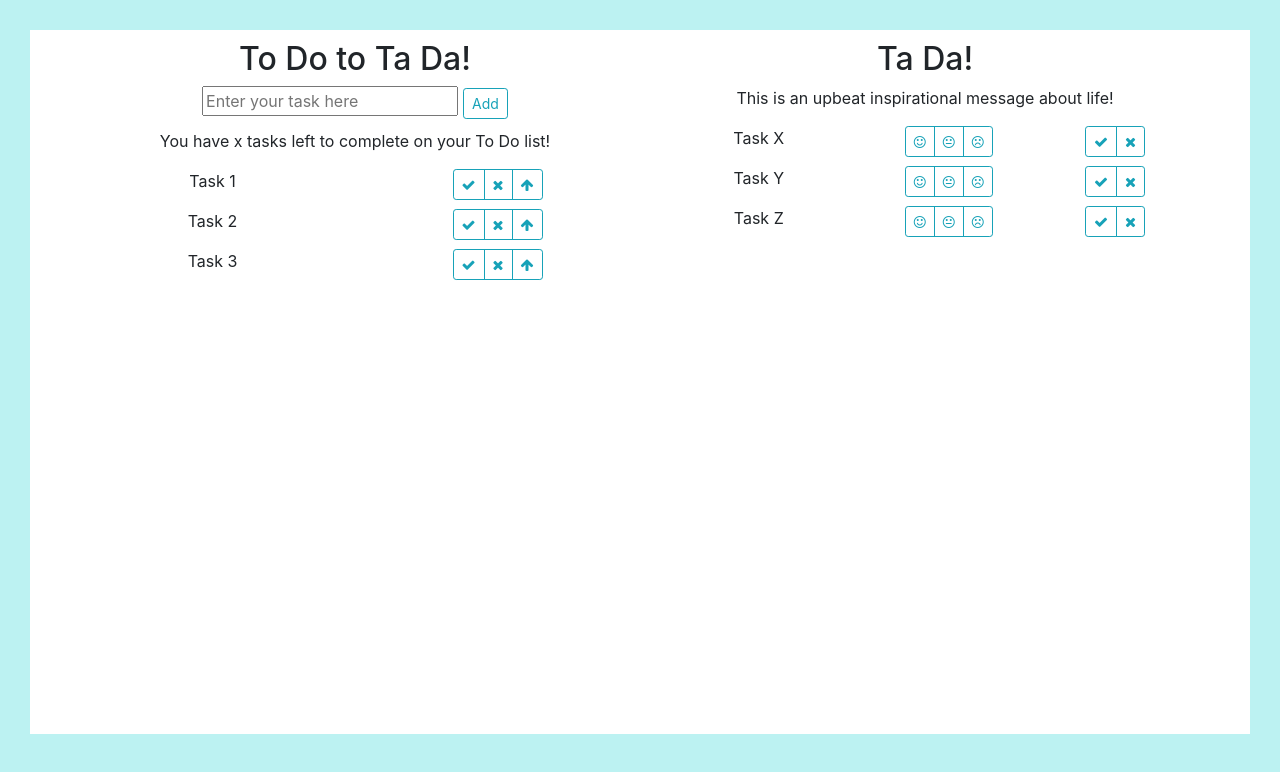
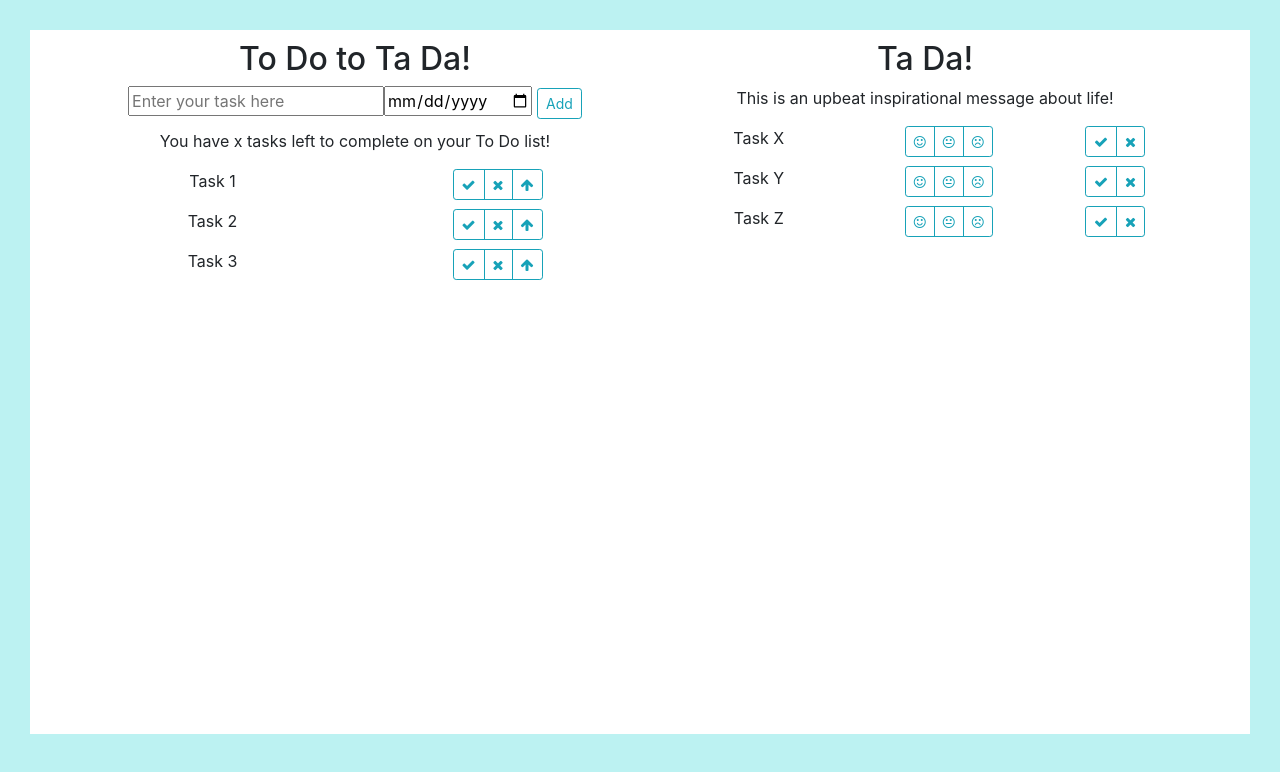
Before and after one commit to nicholajaneriley/React-To-Do-Ta-Da, a React (Create React App) app: page / in a window 1280 px wide. Shown: the top 772 px of the page. Built offline with nearby package versions, Linux system fonts and the light colour scheme.

Commit message:
Added date entry in EnterToDoTask

```diff
--- a/src/EnterToDoTask.js
+++ b/src/EnterToDoTask.js
@@ -7,6 +7,7 @@ class EnterToDoTask extends React.Component {
             <fieldset>
                 <div>
                     <input type="text" placeholder="Enter your task here" />
+                    <input type="date" name="task-date" />
                     <button type="button" className="btn btn-outline-info btn-sm left-space">Add</button>
                 </div>
             </fieldset>
```
